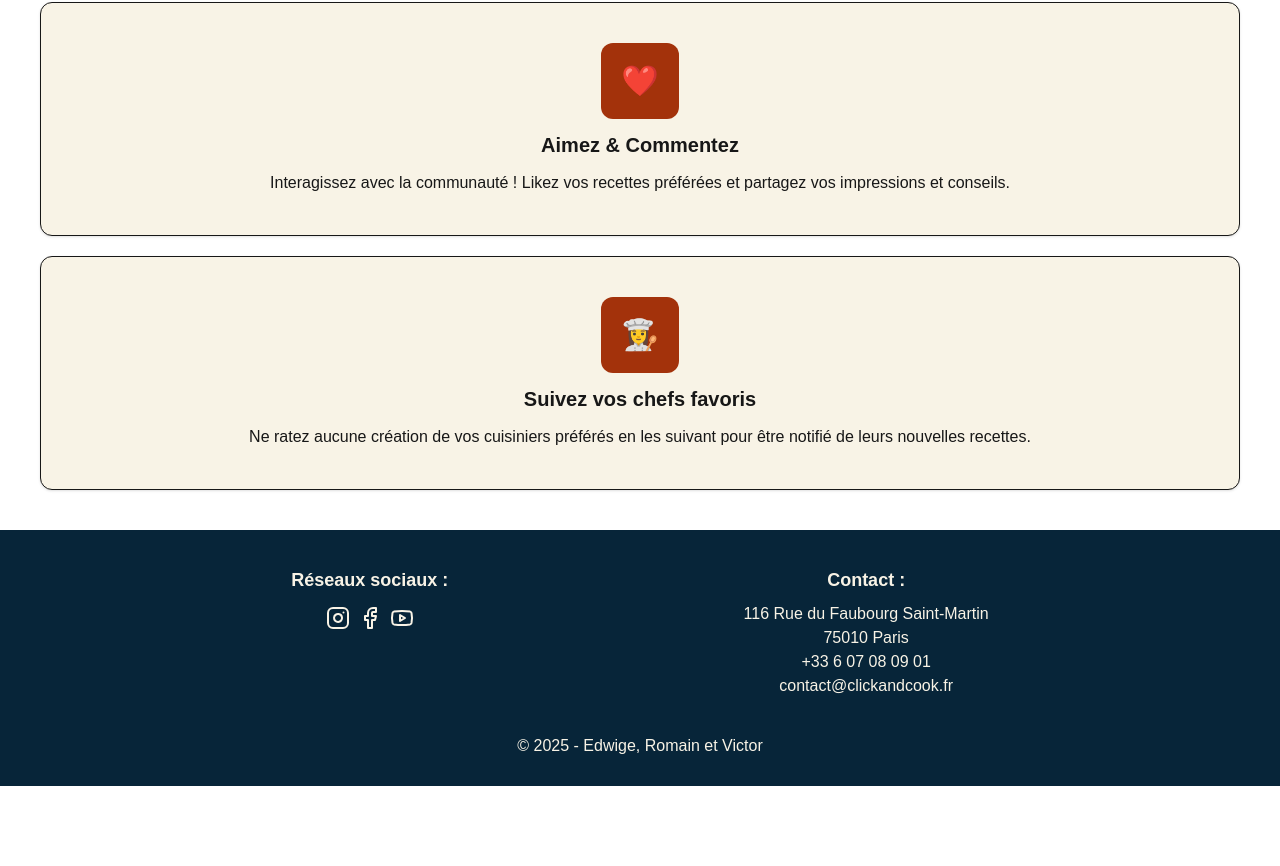
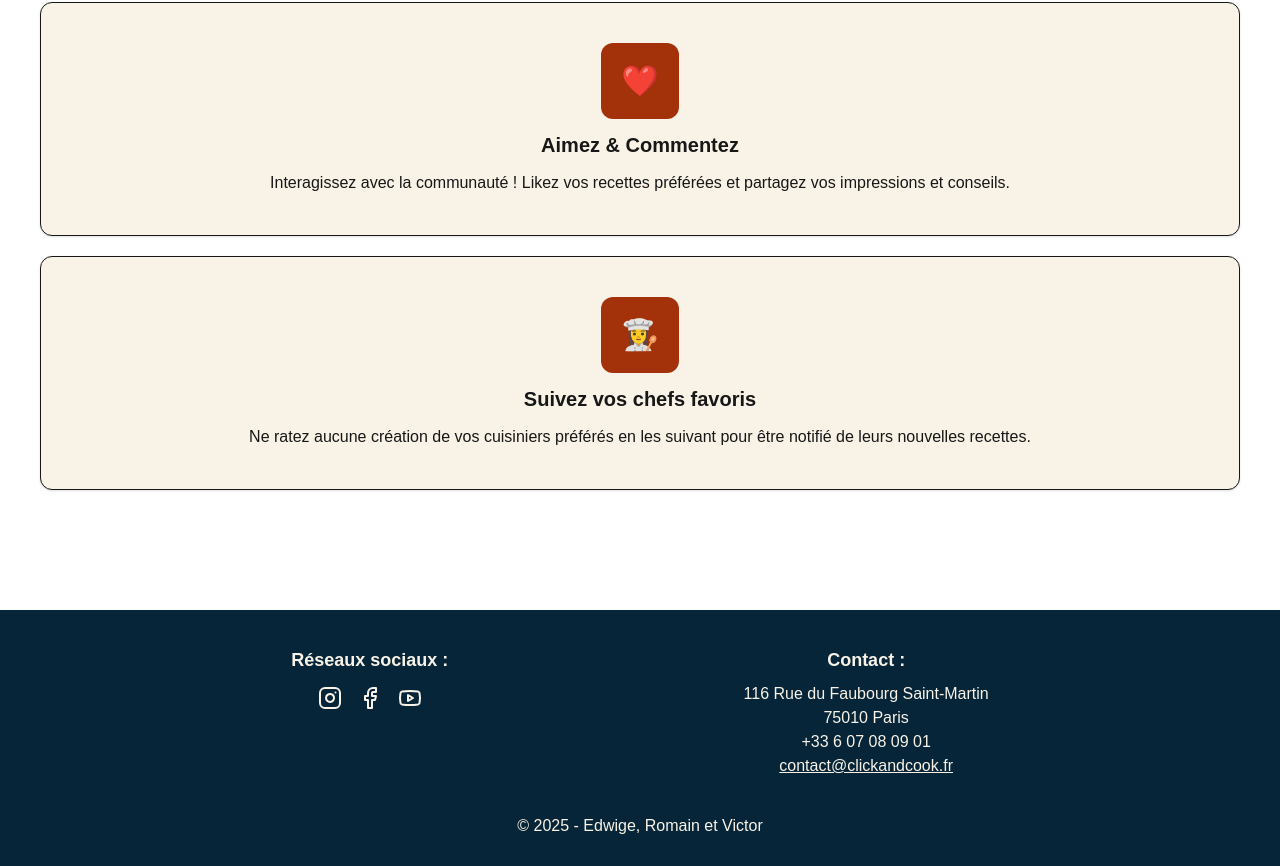
Before and after one commit to Edwige08/click_and_cook_front, a Next.js app: page / in a window 1280 px wide. Shown: the part 1028-1894 px from the top of the page. Before the commit the page ends 1814 px from the top, so only its background shows below. Built offline with nearby package versions, Linux system fonts and the light colour scheme.

Commit message:
update: css on Footer.tsx

```diff
--- a/src/components/Footer.tsx
+++ b/src/components/Footer.tsx
@@ -3,27 +3,13 @@ import Link from "next/link"
 
 export default function Footer() {
     return (
-        <footer
-            className="bg-(--darkBlue) text-(--lightColor) "
-        >
-
-            <div
-            className="flex flex-col gap-4 items-center py-7 px-5 lg:flex-row lg:items-start lg:justify-evenly"
-            >
-
-                <div
-                    className="flex flex-col items-center p-2"
-                >
-                    <h2
-                        className="font-bold pb-3 text-lg
-"
-                    >
+        <footer className="mt-20 bg-(--darkBlue) text-(--lightColor) ">
+            <div className="flex flex-col gap-4 items-center py-7 px-5 lg:flex-row lg:items-start lg:justify-evenly">
+                <div className="flex flex-col items-center p-2">
+                    <h2 className="font-bold pb-3 text-lg">
                         Réseaux sociaux :
                     </h2>
-                    <div
-                        className="flex flex-row gap-2"
-                    >
-
+                    <div className="flex flex-row gap-4">
                         <Link href="#">
                             <InstagramIcon />
                         </Link>
@@ -39,35 +25,26 @@ export default function Footer() {
                 <div className="border-1 border-(--lightColor) w-[60%] lg:hidden">
                 </div>
 
-                <div
-                    className="flex flex-col items-center p-2"
-                >
-                    <h2
-                        className="font-bold pb-2 text-lg"
-                    >
+                <div className="flex flex-col items-center p-2">
+                    <h2 className="font-bold pb-2 text-lg">
                         Contact :
                     </h2>
                     <p>116 Rue du Faubourg Saint-Martin</p>
                     <p>75010 Paris</p>
                     <p>+33 6 07 08 09 01</p>
-                    <Link
-                        href="mailto:contact@clickandcook.fr"
-                    >
+                    <Link href="mailto:contact@clickandcook.fr" className="underline">
                         <p>contact@clickandcook.fr</p>
                     </Link>
                 </div>
-                                <div className="border-1 border-(--lightColor) w-[60%] lg:hidden">
+                <div className="border-1 border-(--lightColor) w-[60%] lg:hidden">
                 </div>
             </div>
 
-            <div
-            className="text-center pb-7"
-            >
-                <p>© 2025 - <a href="https://github.com/Edwige08">Edwige</a>, <a href="https://github.com/rchouhani">Romain</a> et <a href="https://github.com/victorlpr">Victor</a>
+            <div className="text-center pb-7">
+                <p>
+                    © 2025 - <a href="https://github.com/Edwige08">Edwige</a>, <a href="https://github.com/rchouhani">Romain</a> et <a href="https://github.com/victorlpr">Victor</a>
                 </p>
             </div>
-
-
         </footer >
     )
 }
```
